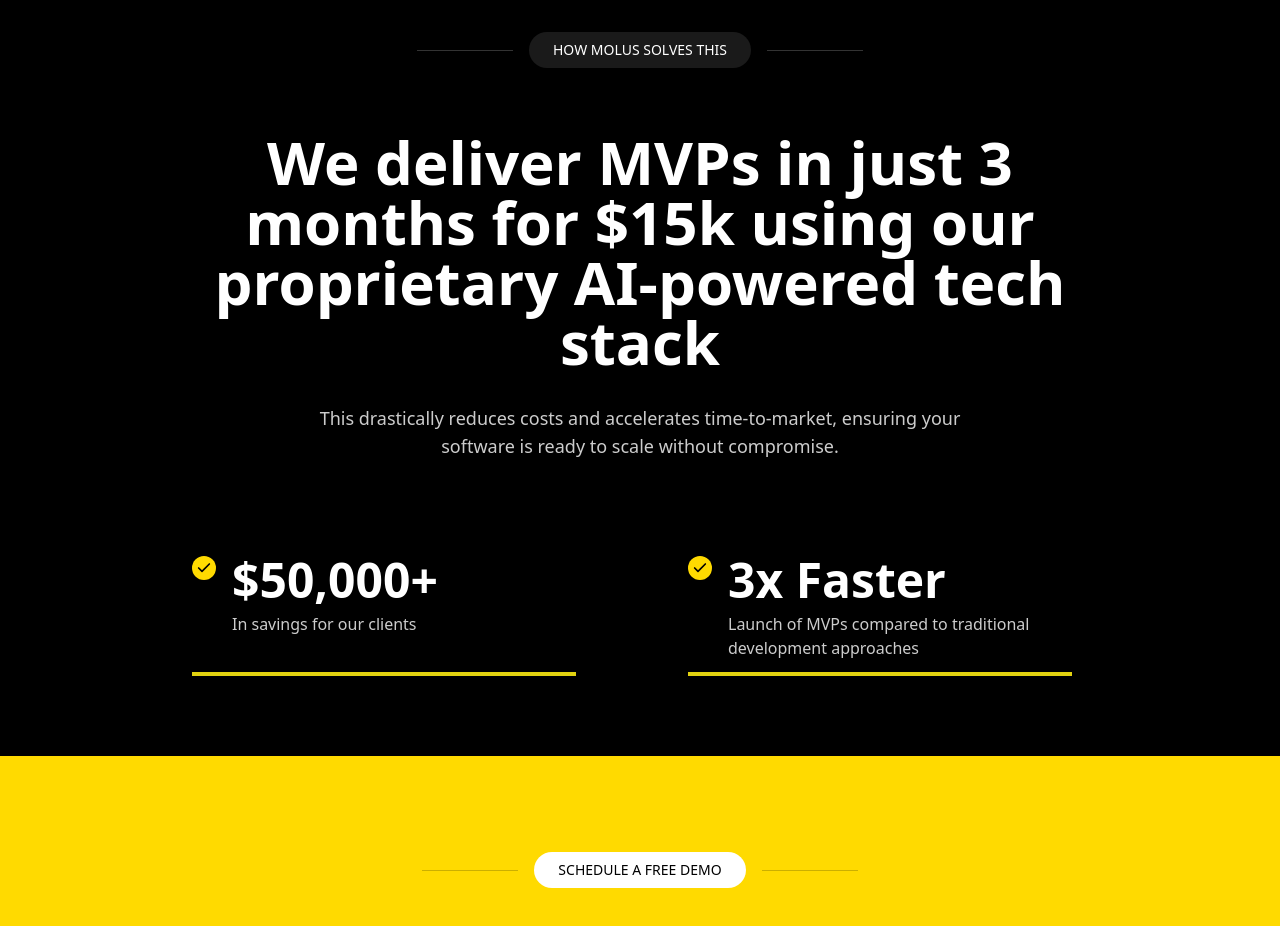
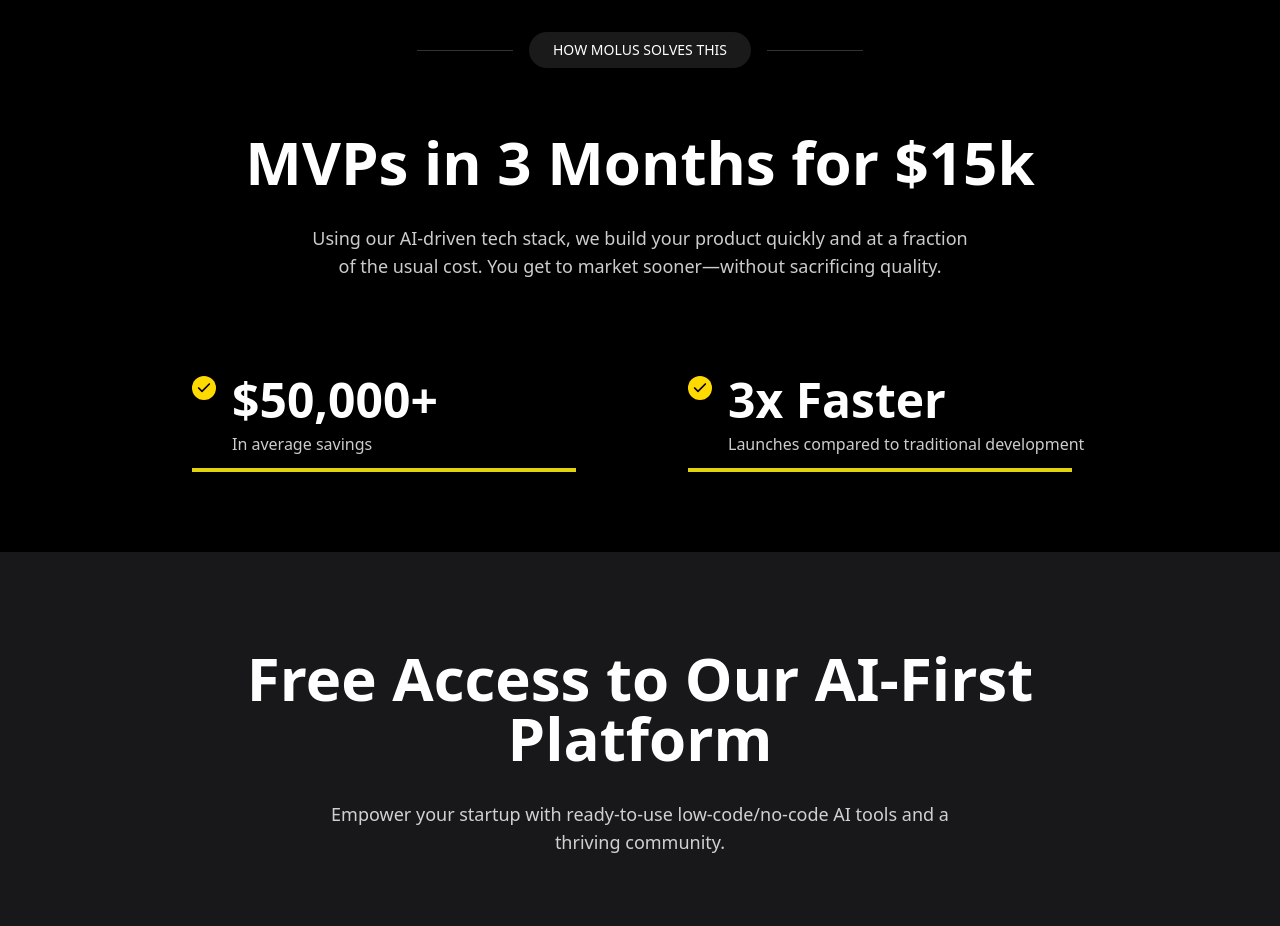
Before and after one commit to SuibhneOFoighil/molus-landing-page, a Next.js app: page / in a window 1280 px wide. Shown: the part 3540-4466 px from the top of the page. Built offline with nearby package versions, Linux system fonts and the light colour scheme.

Commit message:
Refactor Solution component with enhanced sections and AI platform benefits

```diff
--- a/components/Solution.tsx
+++ b/components/Solution.tsx
@@ -55,19 +55,41 @@
   const stats = [
     {
       title: "$50,000+",
-      description: "In savings for our clients",
+      description: "In average savings",
       delay: 0.8
     },
     {
       title: "3x Faster",
-      description: "Launch of MVPs compared to traditional development approaches",
+      description: "Launches compared to traditional development",
       delay: 1.5
     }
   ]
 
+  const platformBenefits = [
+    {
+      title: "Unlimited Low-Code/No-Code Tools",
+      description: "Quickly prototype AI-driven features without deep dev expertise",
+      color: "#12C7E0",
+      delay: 1.8
+    },
+    {
+      title: "Step-by-Step Tutorials",
+      description: "Integrate AI seamlessly into your product with clear, guided lessons",
+      color: "#0EE574",
+      delay: 2.1
+    },
+    {
+      title: "Community of Founders",
+      description: "Connect with peers launching AI-first solutions for shared insights",
+      color: "#E8990C",
+      delay: 2.4
+    }
+  ]
+
   return (
+    <div ref={ref}>
+      {/* First Section - Black background */}
       <motion.section
-      ref={ref}
         initial={{ opacity: 0 }}
         animate={isInView ? { opacity: 1 } : { opacity: 0 }}
         transition={{ duration: 0.5 }}
@@ -91,7 +113,7 @@
             transition={{ delay: 0.4, duration: 0.5 }}
             className="text-4xl md:text-5xl lg:text-6xl font-bold text-center mb-8 max-w-4xl mx-auto"
           >
-          We deliver MVPs in just 3 months for $15k using our proprietary AI-powered tech stack
+            MVPs in 3 Months for $15k
           </motion.h2>
 
           <motion.p
@@ -100,7 +122,8 @@
             transition={{ delay: 0.6, duration: 0.5 }}
             className="text-center max-w-2xl mx-auto mb-24 text-lg text-white/80"
           >
-          This drastically reduces costs and accelerates time-to-market, ensuring your software is ready to scale without compromise.
+            Using our AI-driven tech stack, we build your product quickly and at a fraction of the usual cost.
+            You get to market sooner—without sacrificing quality.
           </motion.p>
 
           <div className="flex flex-col md:flex-row justify-between gap-12 md:gap-24 max-w-4xl mx-auto">
@@ -116,5 +139,63 @@
           </div>
         </div>
       </motion.section>
+
+      {/* Second Section - Grey background */}
+      <motion.section
+        initial={{ opacity: 0 }}
+        animate={isInView ? { opacity: 1 } : { opacity: 0 }}
+        transition={{ duration: 0.5 }}
+        className="px-6 py-24 bg-zinc-900 text-white"
+      >
+        <div className="max-w-7xl mx-auto">
+          <motion.h2
+            initial={{ y: 20, opacity: 0 }}
+            animate={isInView ? { y: 0, opacity: 1 } : { y: 20, opacity: 0 }}
+            transition={{ delay: 1.2, duration: 0.5 }}
+            className="text-4xl md:text-5xl lg:text-6xl font-bold text-center mb-8 max-w-4xl mx-auto"
+          >
+            Free Access to Our AI-First Platform
+          </motion.h2>
+
+          <motion.p
+            initial={{ y: 20, opacity: 0 }}
+            animate={isInView ? { y: 0, opacity: 1 } : { y: 20, opacity: 0 }}
+            transition={{ delay: 1.4, duration: 0.5 }}
+            className="text-center max-w-2xl mx-auto mb-24 text-lg text-white/80"
+          >
+            Empower your startup with ready-to-use low-code/no-code AI tools and a thriving community.
+          </motion.p>
+
+          <div className="grid grid-cols-1 md:grid-cols-3 gap-8 max-w-6xl mx-auto">
+            {platformBenefits.map((benefit, index) => (
+              <motion.div
+                key={index}
+                initial={{ y: 20, opacity: 0 }}
+                animate={isInView ? { y: 0, opacity: 1 } : { y: 20, opacity: 0 }}
+                transition={{ delay: benefit.delay, duration: 0.5 }}
+                className="rounded-[24px] p-8 h-full"
+                style={{ backgroundColor: benefit.color }}
+              >
+                <h3 className="text-[28px] font-bold mb-4 text-black">
+                  {benefit.title}
+                </h3>
+                <p className="text-[18px] leading-relaxed text-black/80">
+                  {benefit.description}
+                </p>
+              </motion.div>
+            ))}
+          </div>
+
+          <motion.p
+            initial={{ y: 20, opacity: 0 }}
+            animate={isInView ? { y: 0, opacity: 1 } : { y: 20, opacity: 0 }}
+            transition={{ delay: 2.7, duration: 0.5 }}
+            className="text-center max-w-2xl mx-auto mt-16 mb-8 text-lg text-white/80"
+          >
+            These resources are yours at no extra cost—because we're committed to your AI-first success.
+          </motion.p>
+        </div>
+      </motion.section>
+    </div>
   )
 }
```
Lines whose indentation alone changed are shown as unchanged.
